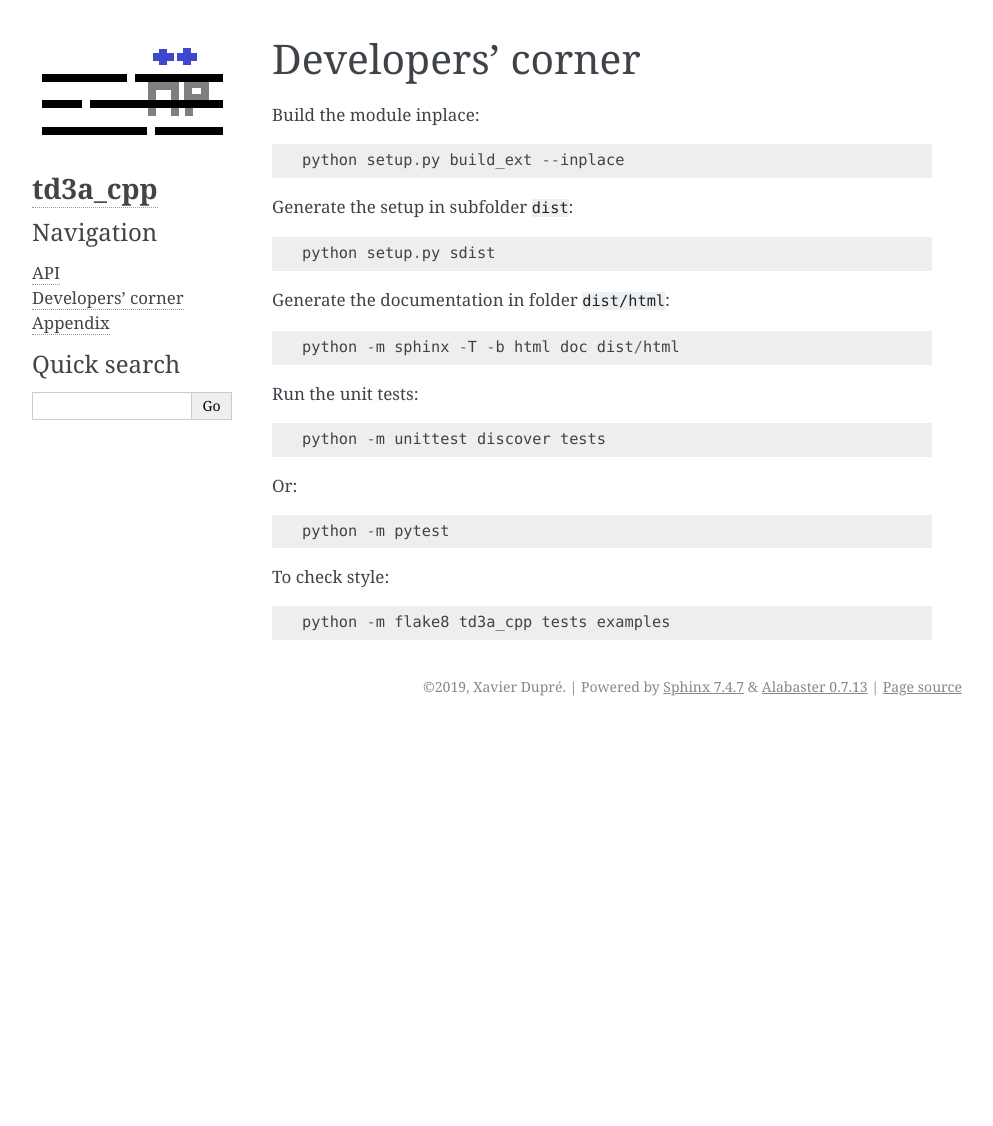
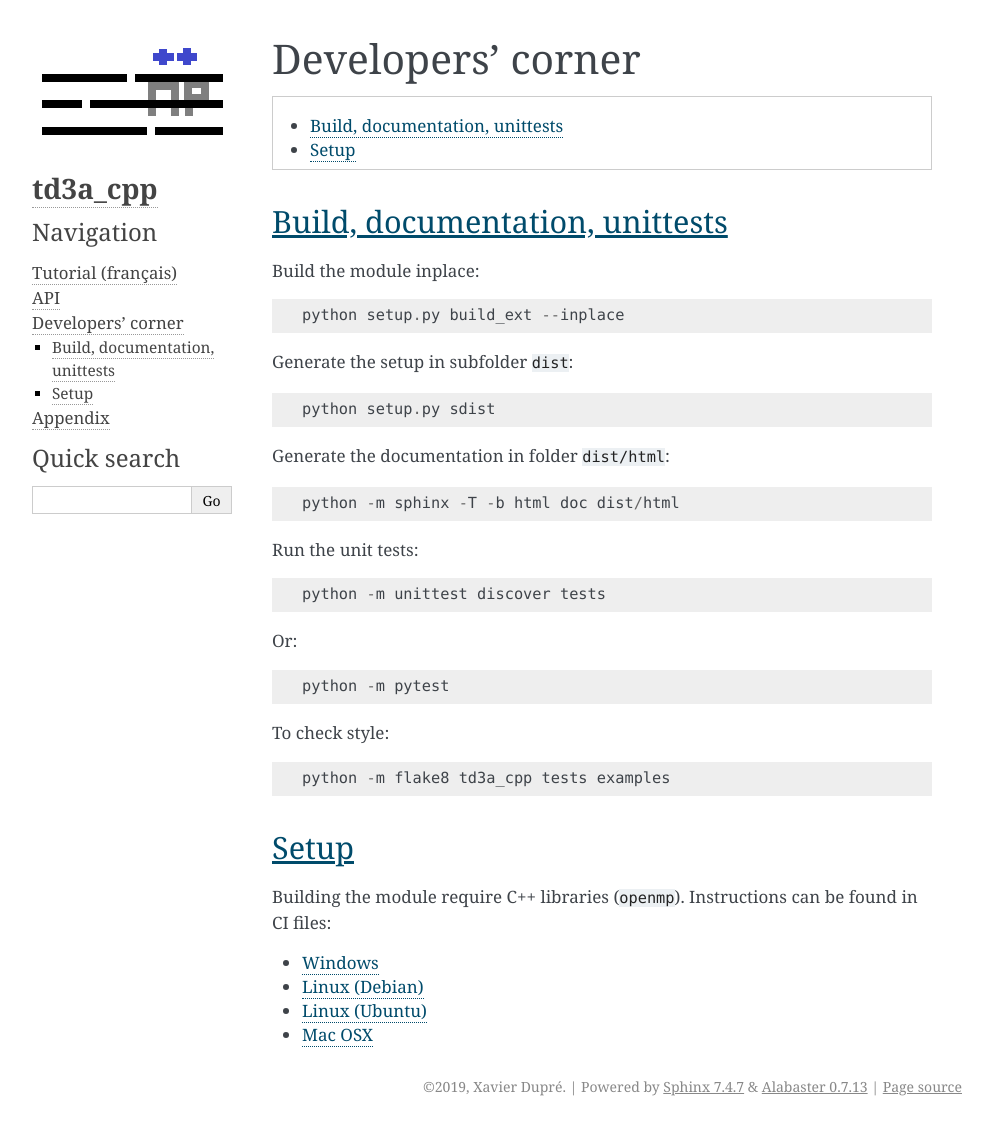
Before and after one commit to sdpython/td3a_cpp, a Sphinx documentation site: the page built from doc/dev.rst, in a window 1280 px wide. Shown: the whole page, without its empty margins (148-1141 px from the left). Built offline with Sphinx 7.4.7, drawn with Linux system fonts in a browser that asks for light colours; pages that are not in the unit, such as notebooks, are missing from menus; cross-references to code outside the pages are shown as plain code; before the commit the page ends 900 px from its top, so only the background shows below that.

Commit message:
documentation

```diff
--- a/doc/dev.rst
+++ b/doc/dev.rst
@@ -1,6 +1,12 @@
 
 Developers' corner
 ==================
+
+.. contents::
+    :local:
+
+Build, documentation, unittests
++++++++++++++++++++++++++++++++
 
 Build the module inplace:
 
@@ -37,3 +43,14 @@ To check style:
 ::
 
     python -m flake8 td3a_cpp tests examples
+
+Setup
++++++
+
+Building the module require C++ libraries (:epkg:`openmp`).
+Instructions can be found in CI files:
+
+* `Windows <https://github.com/sdpython/td3a_cpp/blob/master/appveyor.yml>`_
+* `Linux (Debian) <https://github.com/sdpython/td3a_cpp/blob/master/.circleci/config.yml>`_
+* `Linux (Ubuntu) <https://github.com/sdpython/td3a_cpp/blob/master/.travis.yml>`_
+* `Mac OSX <https://github.com/sdpython/td3a_cpp/blob/master/azure-pipelines.yml#L50>`_
--- a/doc/index.rst
+++ b/doc/index.rst
@@ -23,6 +23,7 @@ to write parallelized algorithm.
 .. toctree::
     :maxdepth: 2
 
+    tutorial
     api
     auto_examples/index
     dev
```
Also changed, not shown: doc/tutorial.rst (added, +36 -0 lines).
